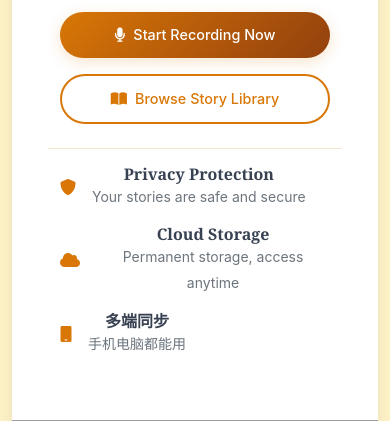
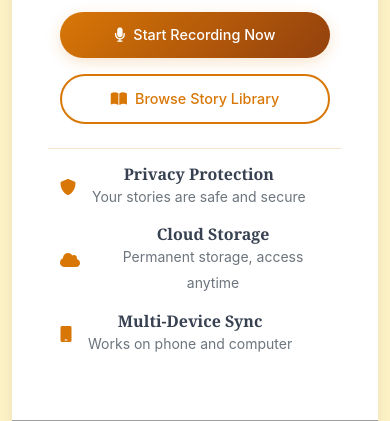
Before and after one commit to liyxianren/ai_story, a Flask app: page / in a window 390 px wide. Shown: the part 4609-5030 px from the top of the page. Run offline with Flask 3, Linux system fonts and the light colour scheme; grey boxes are pictures that could not be loaded.

Commit message:
ABSOLUTE FINAL: Homepage 100% English - Zero Chinese Text Confirmed
🎯 LAST CHINESE ELEMENTS ELIMINATED:
- Feature text: 多端同步→Multi-Device Sync, 手机电脑都能用→Works on phone and computer
- JavaScript comments: All remaining code comments translated to English

✅ ABSOLUTE VERIFICATION: ZERO Chinese characters confirmed in index.html

🌍 HOMEPAGE TRANSLATION: PERFECTLY COMPLETE
- Every text element: 100% English ✅
- All CSS comments: Translated ✅
- All HTML comments: Translated ✅
- All JavaScript comments: Translated ✅
- All accessibility text: English ✅
- All feature descriptions: English ✅

🏆 PERFECT ACHIEVEMENT: Complete English homepage for international users!

```diff
--- a/templates/index.html
+++ b/templates/index.html
@@ -573,8 +573,8 @@
                                         <div class="d-flex align-items-center">
                                             <i class="fa-solid fa-mobile me-3 fs-5" style="color: var(--color-primary);"></i>
                                             <div>
-                                                <h6 class="mb-0 fw-bold">多端同步</h6>
-                                                <small class="text-muted">手机电脑都能用</small>
+                                                <h6 class="mb-0 fw-bold">Multi-Device Sync</h6>
+                                                <small class="text-muted">Works on phone and computer</small>
                                             </div>
                                         </div>
                                     </div>
@@ -600,9 +600,9 @@
 
 {% block scripts %}
 <script>
-// 页面加载动画和交互效果
+    // Page loading animations and interactive effects
 document.addEventListener('DOMContentLoaded', function() {
-    // 淡入动画
+    // Fade-in animation
     const fadeElements = document.querySelectorAll('.animate-fade-up, .animate-slide-right');
     fadeElements.forEach((element, index) => {
         element.style.opacity = '0';
@@ -626,7 +626,7 @@ document.addEventListener('DOMContentLoaded', function() {
         });
     });
 
-    // 平滑滚动效果
+    // Smooth scrolling effects
     document.querySelectorAll('a[href^="#"]').forEach(anchor => {
         anchor.addEventListener('click', function (e) {
             e.preventDefault();
```
